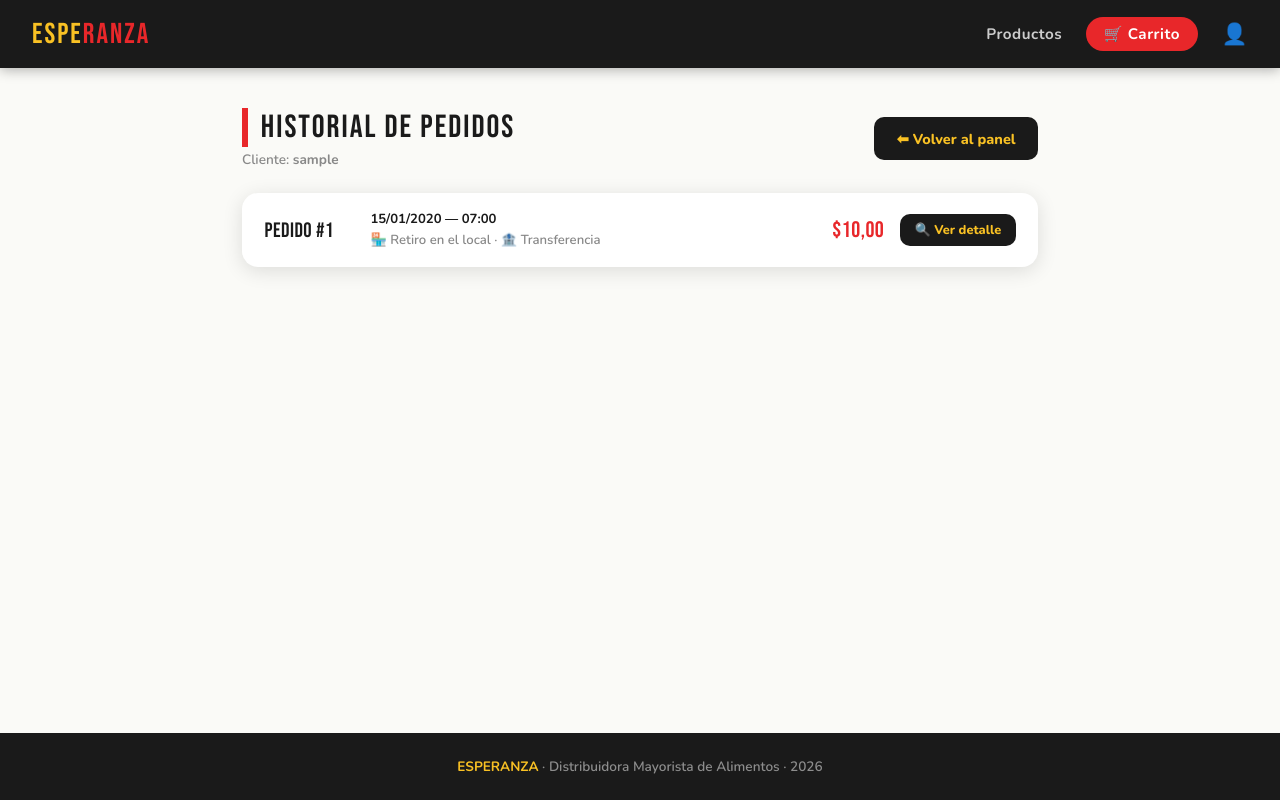
After one commit to PabloMarinUrtiaga/Venta_de_productos_Esperanza, a Django app: page /historial/ in a window 1280 px wide. The commit adds this page. Run offline with Django 5.2, Linux system fonts and the light colour scheme; a user stored in the database is signed in; tables that the repository leaves empty hold one stand-in row (values such as "Sample post").

Commit message:
detalle pedido panel interno

```diff
--- a/mayorista/mayorista/urls.py
+++ b/mayorista/mayorista/urls.py
@@ -9,6 +9,7 @@ from productos.views import (home, lista_productos, agregar_al_carrito, sincroni
 from django.contrib.auth import views as auth_views
 
 urlpatterns = [
+    path('historial/<int:user_id>/', historial),
     path('sincronizar-carrito/', sincronizar_carrito),
     path('admin/', admin.site.urls),
     path('', home),
--- /dev/null
+++ b/mayorista/productos/templates/productos/historial.html
@@ -0,0 +1,191 @@
+{% load static %}
+<!DOCTYPE html>
+<html lang="es">
+<head>
+  <meta charset="UTF-8"/>
+  <meta name="viewport" content="width=device-width, initial-scale=1.0"/>
+  <title>Historial de pedidos — Esperanza</title>
+  <link rel="stylesheet" href="{% static 'productos/css/estilos.css' %}"/>
+  <style>
+    body { min-height: 100vh; position: relative; padding-bottom: 80px; }
+    footer { position: absolute; bottom: 0; width: 100%; }
+
+    .historial-wrap {
+      max-width: 860px;
+      margin: 2.5rem auto;
+      padding: 0 2rem;
+    }
+
+    .historial-header {
+      display: flex;
+      align-items: center;
+      justify-content: space-between;
+      margin-bottom: 1.5rem;
+      flex-wrap: wrap;
+      gap: 1rem;
+    }
+
+    .historial-titulo {
+      font-family: 'Bebas Neue', sans-serif;
+      font-size: 2rem;
+      letter-spacing: 2px;
+      color: var(--oscuro);
+      border-left: 6px solid var(--rojo);
+      padding-left: 0.8rem;
+    }
+
+    .historial-subtitulo {
+      font-size: 0.85rem;
+      color: var(--gris);
+      font-weight: 600;
+      margin-top: 0.2rem;
+    }
+
+    .historial-section {
+      background: var(--blanco);
+      border-radius: var(--radio);
+      box-shadow: var(--sombra);
+      overflow: hidden;
+    }
+
+    .pedido-historial-row {
+      display: grid;
+      grid-template-columns: auto 1fr auto auto;
+      gap: 1rem;
+      padding: 1rem 1.4rem;
+      border-bottom: 1px solid #f0f0ec;
+      align-items: center;
+      transition: background 0.15s;
+    }
+    .pedido-historial-row:last-child { border-bottom: none; }
+    .pedido-historial-row:hover { background: #fafaf7; }
+
+    .pedido-hist-id {
+      font-family: 'Bebas Neue', sans-serif;
+      font-size: 1.3rem;
+      color: var(--oscuro);
+      letter-spacing: 0.5px;
+      min-width: 90px;
+    }
+
+    .pedido-hist-info {
+      font-size: 0.82rem;
+      font-weight: 600;
+      color: var(--gris);
+      line-height: 1.6;
+    }
+    .pedido-hist-info strong { color: var(--oscuro); }
+
+    .pedido-hist-total {
+      font-family: 'Bebas Neue', sans-serif;
+      font-size: 1.4rem;
+      color: var(--rojo);
+      letter-spacing: 0.5px;
+      white-space: nowrap;
+    }
+
+    .btn-ver {
+      background: var(--oscuro);
+      color: var(--amarillo);
+      border: none;
+      border-radius: var(--radio-sm);
+      padding: 0.45rem 0.9rem;
+      font-family: 'Nunito', sans-serif;
+      font-weight: 800;
+      font-size: 0.8rem;
+      text-decoration: none;
+      white-space: nowrap;
+      transition: background 0.2s;
+    }
+    .btn-ver:hover { background: var(--rojo); }
+
+    .historial-empty {
+      padding: 3rem;
+      text-align: center;
+      color: var(--gris);
+    }
+    .historial-empty .icono { font-size: 3rem; margin-bottom: 1rem; }
+    .historial-empty p { font-weight: 700; font-size: 0.95rem; }
+
+    .btn-volver {
+      display: inline-block;
+      background: var(--oscuro);
+      color: var(--amarillo);
+      border: none;
+      border-radius: var(--radio-sm);
+      padding: 0.7rem 1.4rem;
+      font-family: 'Nunito', sans-serif;
+      font-weight: 800;
+      font-size: 0.9rem;
+      text-decoration: none;
+      transition: background 0.2s;
+    }
+    .btn-volver:hover { background: #333; }
+
+    @media (max-width: 600px) {
+      .pedido-historial-row { grid-template-columns: 1fr 1fr; }
+      .pedido-hist-id { font-size: 1.1rem; }
+    }
+  </style>
+</head>
+<body>
+
+  <!-- NAVBAR -->
+  <nav class="navbar">
+    <a class="navbar-logo" href="/productos/">ESPE<span>RANZA</span></a>
+    <ul class="navbar-links">
+      <li><a href="/productos/">Productos</a></li>
+      <li><a href="/carrito/" class="navbar-carrito">🛒 Carrito</a></li>
+      {% if request.user.is_authenticated %}
+        <li><a href="/perfil/" style="color:var(--amarillo); font-size:1.3rem;" title="Mi perfil">👤</a></li>
+      {% endif %}
+    </ul>
+  </nav>
+
+  <div class="historial-wrap">
+
+    <div class="historial-header">
+      <div>
+        <div class="historial-titulo">Historial de pedidos</div>
+        {% if usuario %}
+          <div class="historial-subtitulo">Cliente: <strong>{{ usuario.username }}</strong></div>
+        {% endif %}
+      </div>
+      {% if request.user.is_staff %}
+        <a href="/panel/" class="btn-volver">⬅ Volver al panel</a>
+      {% else %}
+        <a href="/perfil/" class="btn-volver">⬅ Volver al perfil</a>
+      {% endif %}
+    </div>
+
+    <div class="historial-section">
+      {% if pedidos %}
+        {% for pedido in pedidos %}
+          <div class="pedido-historial-row">
+            <div class="pedido-hist-id">Pedido #{{ pedido.id }}</div>
+            <div class="pedido-hist-info">
+              <strong>{{ pedido.fecha|date:"d/m/Y — H:i" }}</strong><br>
+              {% if pedido.entrega == 'domicilio' %}🏠 Envío a domicilio{% else %}🏪 Retiro en el local{% endif %}
+              ·
+              {% if pedido.pago == 'transferencia' %}🏦 Transferencia{% elif pedido.pago == 'efectivo' %}💵 Efectivo{% else %}💙 MercadoPago{% endif %}
+            </div>
+            <div class="pedido-hist-total">${{ pedido.total }}</div>
+            <a href="/pedido/{{ pedido.id }}/" class="btn-ver">🔍 Ver detalle</a>
+          </div>
+        {% endfor %}
+      {% else %}
+        <div class="historial-empty">
+          <div class="icono">📦</div>
+          <p>No hay pedidos registrados.</p>
+        </div>
+      {% endif %}
+    </div>
+
+  </div>
+
+  <footer>
+    <strong>ESPERANZA</strong> · Distribuidora Mayorista de Alimentos · 2026
+  </footer>
+
+</body>
+</html>
--- a/mayorista/productos/templates/productos/panel.html
+++ b/mayorista/productos/templates/productos/panel.html
@@ -401,7 +401,9 @@
         {% for c in clientes %}
           <div class="cliente-row">
             <div>
-              <div class="cliente-nombre">{{ c.usuario.username }}</div>
+              <a href="/historial/{{ c.usuario.id }}/" style="color:var(--oscuro); text-decoration:none; font-weight:800;">
+  {{ c.usuario.username }} → Ver historial
+</a>
               <div class="cliente-meta">{{ c.pedidos }} pedido{{ c.pedidos|pluralize }}</div>
             </div>
             <div class="cliente-total">${{ c.total }}</div>
--- a/mayorista/productos/views.py
+++ b/mayorista/productos/views.py
@@ -282,10 +282,17 @@ def perfil(request):
 
 # ── Historial de pedidos ──────────────────────
 @login_required
-def historial(request):
-    pedidos = Pedido.objects.filter(user=request.user).order_by('-fecha')
-    return render(request, 'productos/historial.html', {'pedidos': pedidos})
-
+def historial(request, user_id=None):
+    if user_id and request.user.is_staff:
+        usuario = get_object_or_404(User, id=user_id)
+        pedidos = Pedido.objects.filter(user=usuario).order_by('-fecha')
+    else:
+        usuario = request.user
+        pedidos = Pedido.objects.filter(user=request.user).order_by('-fecha')
+    return render(request, 'productos/historial.html', {
+        'pedidos': pedidos,
+        'usuario': usuario,
+    })
 
 # ── Logout ────────────────────────────────────
 def logout_view(request):
@@ -295,14 +302,15 @@ def logout_view(request):
 
 @login_required
 def detalle_pedido(request, pedido_id):
-    pedido = get_object_or_404(Pedido, id=pedido_id, user=request.user)
+    if request.user.is_staff:
+        pedido = get_object_or_404(Pedido, id=pedido_id)
+    else:
+        pedido = get_object_or_404(Pedido, id=pedido_id, user=request.user)
     items = PedidoItem.objects.filter(pedido=pedido)
-
     return render(request, 'productos/detalle_pedido.html', {
         'pedido': pedido,
-        'items': items
+        'items': items,
     })
-
 # Panel
 from django.db.models import Q, Sum
 
```
